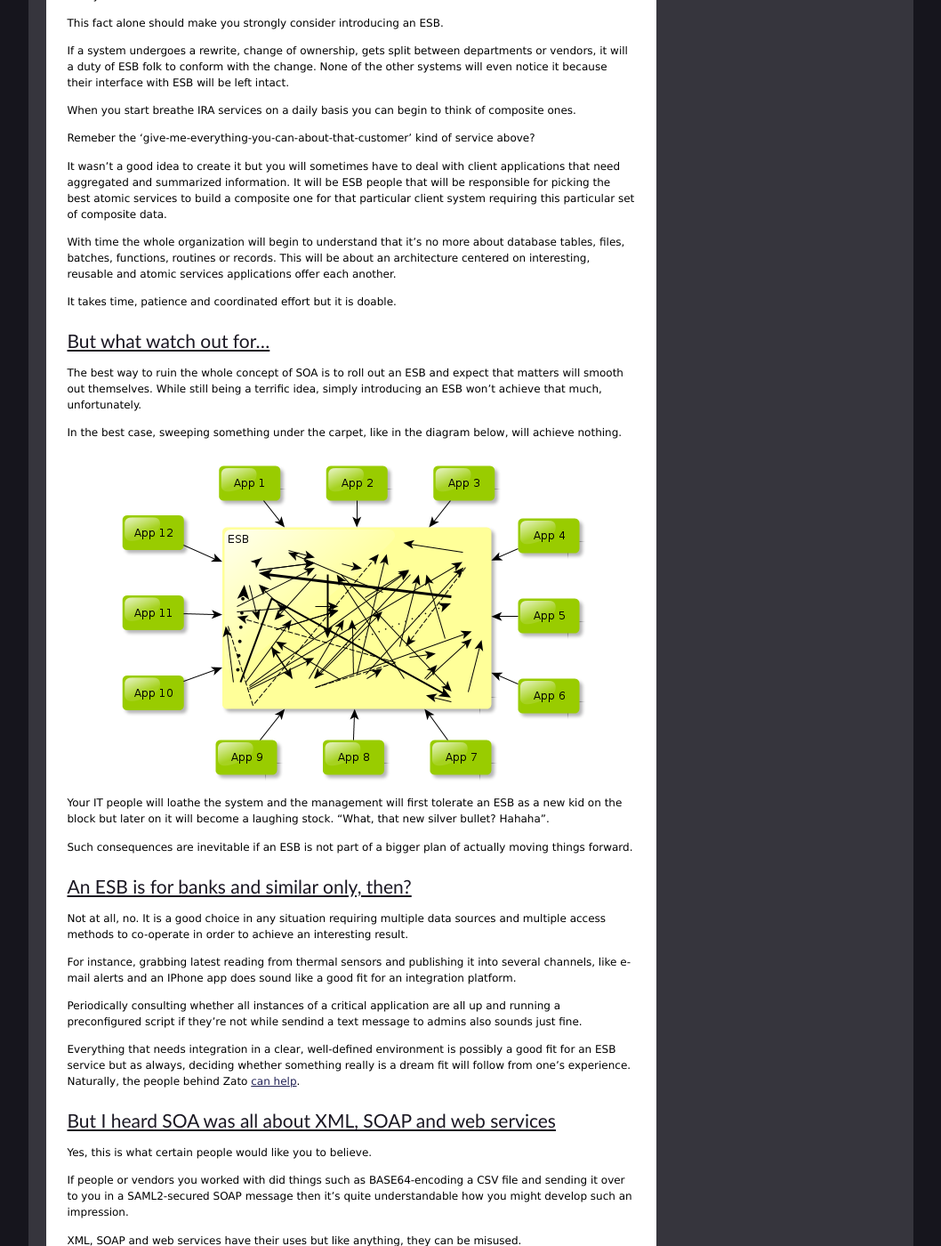
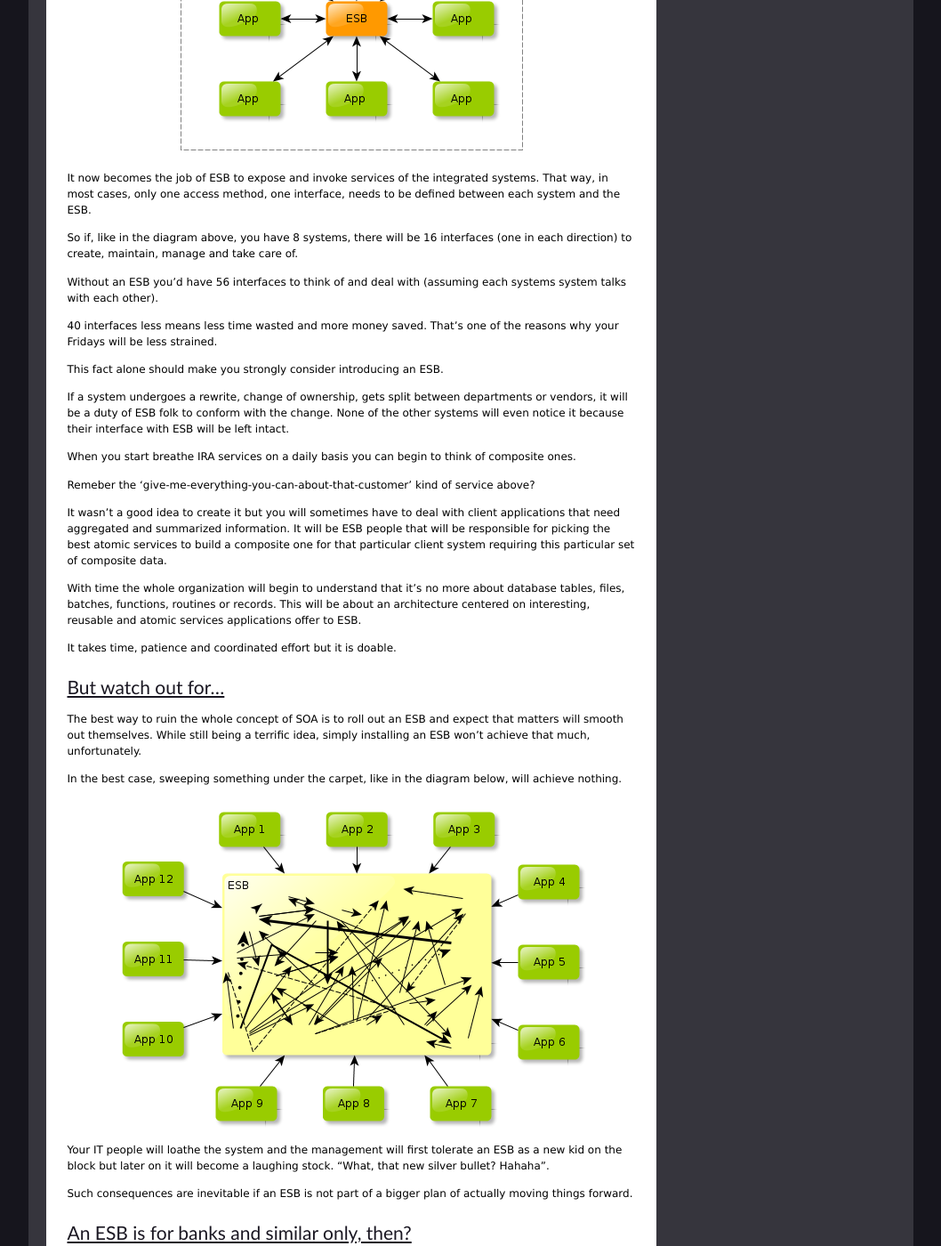
Before and after one commit to rfdiazpr/zato-docs, a Sphinx documentation site: the page built from sphinx/intro/esb-soa.txt, in a window 1280 px wide and 1400 px high, scrolled down 4348 px. Shown: the whole window at 89% size, without its empty margins (111-1169 px from the left). Built offline with Sphinx 7.4.7, drawn with Linux system fonts in a browser that asks for light colours; some of the changed text lies outside the part shown.

Commit message:
Fixing style and typos

```diff
--- a/sphinx/admin/guide/ha.txt
+++ b/sphinx/admin/guide/ha.txt
@@ -76,7 +76,7 @@
 -------------------
 
 * The load-balancer exposes an HTTP monitoring service, on /zato-lb-alive by default,
-  that can be used by external tools to checks whether the component is still alive, e.g.
+  that can be used by external tools to check whether the component is still alive, e.g.
   by checking if HTTP response code is 200:
 
   .. code-block:: text
@@ -103,7 +103,7 @@
       $
 
 * Each server exposes a /zato/ping service that also can be used by external
-  tools to checks whether the server is still alive, e.g.
+  tools to check whether the server is still alive, e.g.
   by checking if HTTP response code is 200 as well:
 
   .. code-block:: text
--- a/sphinx/architecture/overview.txt
+++ b/sphinx/architecture/overview.txt
@@ -31,7 +31,7 @@
 
 External connectors - used for AMQP, WebSphere MQ and ZeroMQ messaging - use
 custom-written main loops written using
-`Pika <https://pika.readthedocs.org/>`_,
+`Pika <https://pika.readthedocs.org/>`_/`Kombu <https://pypi.python.org/pypi/kombu>`_,
 `Spring Python <http://static.springsource.org/spring-python/1.2.x/sphinx/html/jms.html>`_,
 and
 `ZeroMQ <http://www.zeromq.org/>`_
--- a/sphinx/intro/esb-soa.txt
+++ b/sphinx/intro/esb-soa.txt
@@ -34,7 +34,7 @@
 5) You get a pre-computed list of attractive loans you might be interested in
 
 Now, it's very likely that all that pieces belong to different systems and applications,
-each of which exposes data through a service of some sort (HTTP, JSON, XML, SOAP, FTP, CSV,
+each of which exposes data through an interface of some sort (HTTP, JSON, XML, SOAP, FTP, CSV,
 doesn't really matter):
 
 1) is from a CRM running on Linux and Oracle
@@ -94,8 +94,9 @@
 Once you got that two clearly stated you can start thinking of building
 or redesigning your systems around services.
 
-A service is something interesting, reuable and atomic that is offered by one
-system to another. This  is the shortest meaningful definition possible.
+A service is something interesting, reusable and atomic that is offered by one
+system to other applications willing to make a good use of it, but it's never
+exposed directly in a point-to-point manner. This is the shortest meaningful definition possible.
 
 If a given functionality of a system fullfils these 3 requiremenents, that is, if it's:
 
@@ -131,7 +132,7 @@
 Variable            Notes
 =================== =============================================================================================
 Environment         e-commerce site
-Functionality       Returning each piece of information regarding a given customer ever collected
+Functionality       Returning each piece of information ever collected regarding a given customer
 Is it interesting?  Well, yes. If you have access to the whole of it you'll be always able to choose what you
                     really need.
 Is it reusable?     Funnily enough, not exactly. There will be very few applications, if any, that will be
@@ -142,6 +143,22 @@
                       phones, favourite products, contact methods they prefer and so on - each of these
                       should be turned into an independent service.
                     * Use ESB to create composite services out of the atomic ones
+=================== =============================================================================================
+
+=================== =============================================================================================
+Variable            Notes
+=================== =============================================================================================
+Environment         Any CRM anywhere
+Functionality       Updating column CUST_AR_ZN in table C_NAZ_AJ after someone created an account
+Is it interesting?  Absolutely no. This is a CRM's internal function. No one in the sane world wants to deal
+                    with such low-level functionality.
+Is it reusable?     Yes, probably. An account can be created through multiple channels so this seems
+                    something reusable.
+Is it atomic?       Most likely, yes. It's just a simple update of one column in one table.
+How to make it IRA? Don't even attempt to turn it into a service. It is not interesting. No one wants to think
+                    of particular columns and tables in one system. This is a CRM's intricate detail, so even
+                    though it is reusable and atomic, you must not offer a service on top of it. It is your,
+                    the CRM's, responsibility to think of it, don't make anyone else shoulder it as well.
 =================== =============================================================================================
 
 =================== =============================================================================================
@@ -177,11 +194,11 @@
 systems. That way, in most cases, only one access method, one interface, needs
 to be defined between each system and the ESB.
 
-So, like in the diagram above, you have 8 systems, there will be 16 interfaces
+So if, like in the diagram above, you have 8 systems, there will be 16 interfaces
 (one in each direction) to create, maintain, manage and take care of.
 
 Without an ESB you'd have 56 interfaces to think of and deal with (assuming each
-systems talk with each of other ones).
+systems system talks with each other).
 
 40 interfaces less means less time wasted and more money saved. That's one of
 the reasons why your Fridays will be less strained.
@@ -189,7 +206,7 @@
 This fact alone should make you strongly consider introducing an ESB.
 
 If a system undergoes a rewrite, change of ownership, gets split between departments
-or vendors, it will a duty of ESB folk to conform with the change. None of the
+or vendors, it will be a duty of ESB folk to conform with the change. None of the
 other systems will even notice it because their interface with ESB will be left
 intact.
 
@@ -207,17 +224,17 @@
 With time the whole organization will begin to understand that it's no more about
 database tables, files, batches, functions, routines or records. This will be
 about an architecture centered on interesting, reusable and atomic services
-applications offer each another.
+applications offer to ESB.
 
 It takes time, patience and coordinated effort but it is doable.
 
--------------------------
-But what watch out for...
--------------------------
+--------------------
+But watch out for...
+--------------------
 
 The best way to ruin the whole concept of SOA is to roll out an ESB and expect
 that matters will smooth out themselves. While still being a terrific idea,
-simply introducing an ESB won't achieve that much, unfortunately.
+simply installing an ESB won't achieve that much, unfortunately.
 
 In the best case, sweeping something under the carpet, like in the diagram below,
 will achieve nothing.
@@ -239,17 +256,17 @@
 Not at all, no. It is a good choice in any situation requiring multiple data sources
 and multiple access methods to co-operate in order to achieve an interesting result.
 
-For instance, grabbing latest reading from thermal sensors and publishing it into
+For instance, grabbing latest readings from thermal sensors and publishing it into
 several channels, like e-mail alerts and an IPhone app does sound like a good fit
 for an integration platform.
 
-Periodically consulting whether all instances of a critical application are all up
-and running a preconfigured script if they're not while sendind a text message
+Periodically consulting and monitoring whether all instances of a critical application are all up
+and if any is not, running a preconfigured script while sendind a text message
 to admins also sounds just fine.
 
 Everything that needs integration in a clear, well-defined environment is possibly
 a good fit for an ESB service but as always, deciding whether something really is
-a dream fit will follow from one's experience. Naturally, the people behind Zato
+a dream fit will follow from one's experience. Naturally, the team behind Zato
 `can help <https://zato.io/support>`_.
 
 --------------------------------------------------------
@@ -292,7 +310,8 @@
   method of providing services across systems, you should start to monitor
   and evaluate what is really delivered to you
 * Business Process Management (BPM) - how and when to choose a BPM platform
-  to orchestrate the services
+  to orchestrate the services (answer - not too soon, get yourself familiar with
+  how to build nice and adorable services first)
 * What to do with systems that have no APIs? E.g. should an ESB
   access their databases directly (answer - it depends, there's no golden rule)
 
--- a/sphinx/progguide/overview.txt
+++ b/sphinx/progguide/overview.txt
@@ -6,7 +6,7 @@
 :ref:`services <progguide-what-is-a-service>`
 and
 :ref:`applications <progguide-what-is-an-application>`
-using Python, a very-high level,
+using Python, a very high-level,
 full featured and highly productive, programming language, that allows you to
 implement any solution of any scale and size, from tiny ones to the very
 largest.
```
Also changed, not shown: other parts of sphinx/intro/esb-soa.txt (+12 -11 lines).
